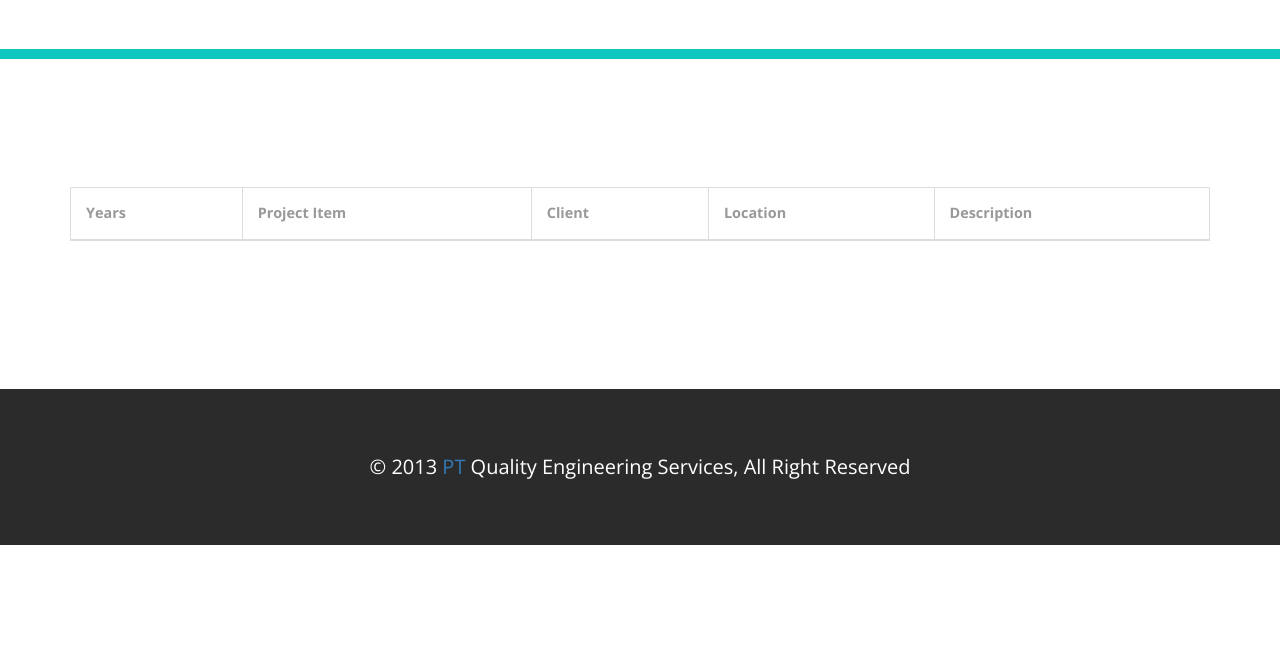
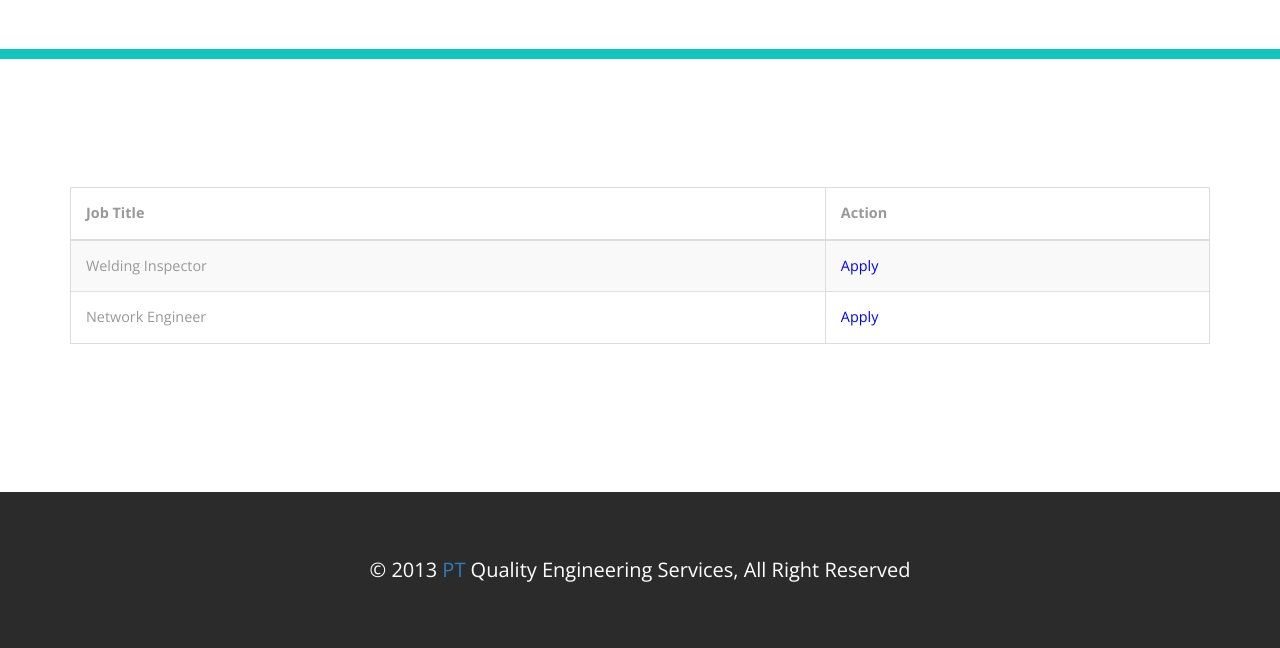
Before and after one commit to breakdev/career, a CodeIgniter app: page /career/ in a window 1280 px wide. Shown: the part 170-818 px from the top of the page. Before the commit the page ends 715 px from the top, so only its background shows below. Run offline with CodeIgniter, Linux system fonts and the light colour scheme; data that the repository does not hold is empty.

Commit message:
update tabel

```diff
--- a/application/views/home.php
+++ b/application/views/home.php
@@ -10,14 +10,21 @@
 					<table id="example" class="table table-striped table-bordered">
 						<thead>
 							<tr>
-								<th>Years</th>
-								<th>Project Item</th>
-								<th>Client</th>
-								<th>Location</th>
-								<th>Description</th>
+								<th>Job Title</th>
+								<th>Action</th>
 							</tr>
 						</thead>
-						<tbody>
+							<tbody>
+								<tr>
+									<td>Welding Inspector</td>
+									<td><a href="#" style="color: blue;">Apply</a></td>
+								</tr>
+									<td>Network Engineer</td>
+									<td><a href="#" style="color: blue;">Apply</a></td>
+								<tr>
+								</tr>
+							</tbody>
+						<!--<tbody>
 							<?php foreach ($data_client as $key => $row) { ?>
 							<tr>
 								<td><?php echo $row->years; ?></td>
@@ -28,7 +35,7 @@
 
 							</tr>
 							<?php } ?>
-						</tbody>
+						</tbody>-->
 					</table>
 				</div>
 				<script type="text/javascript">
```
